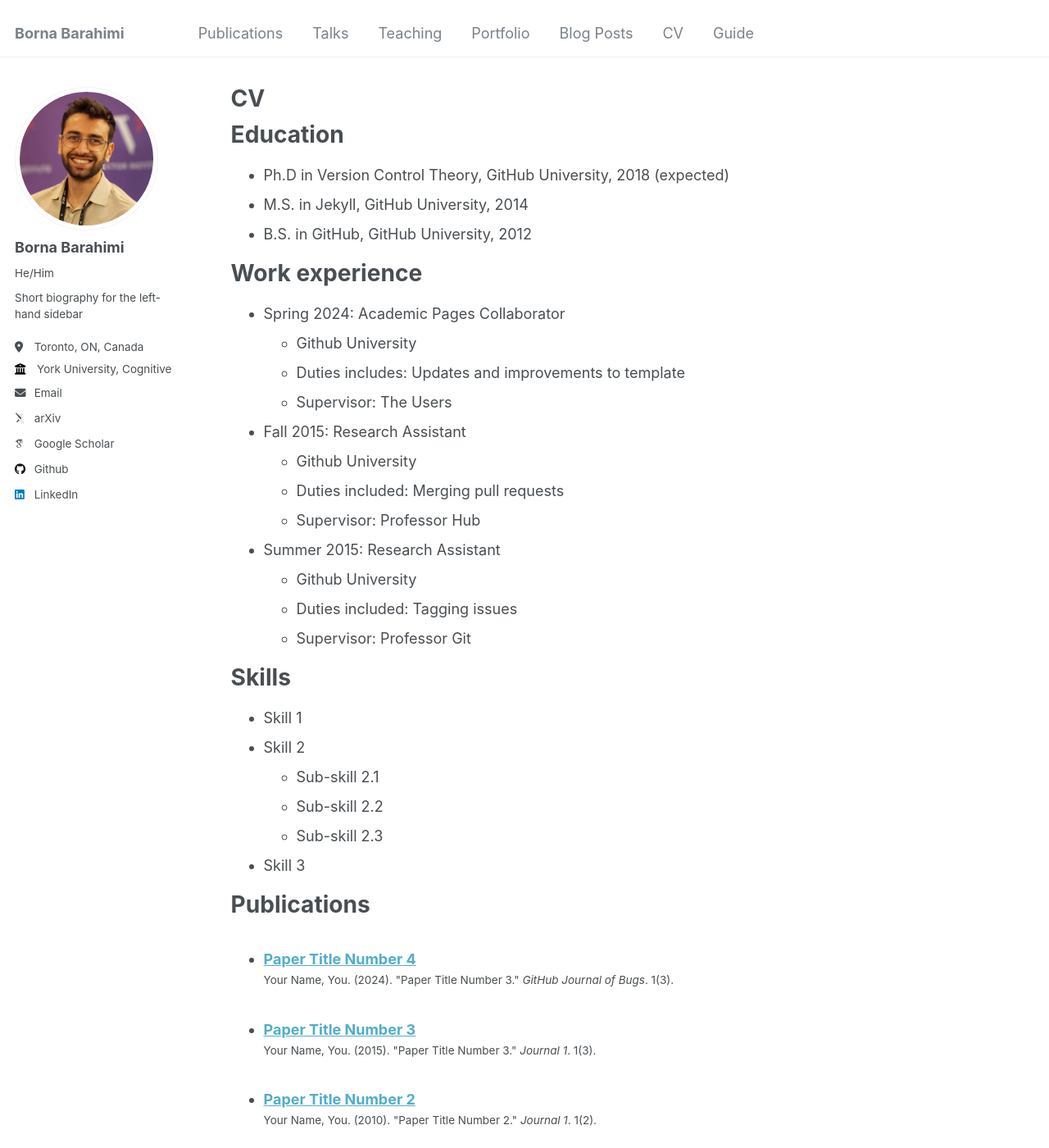
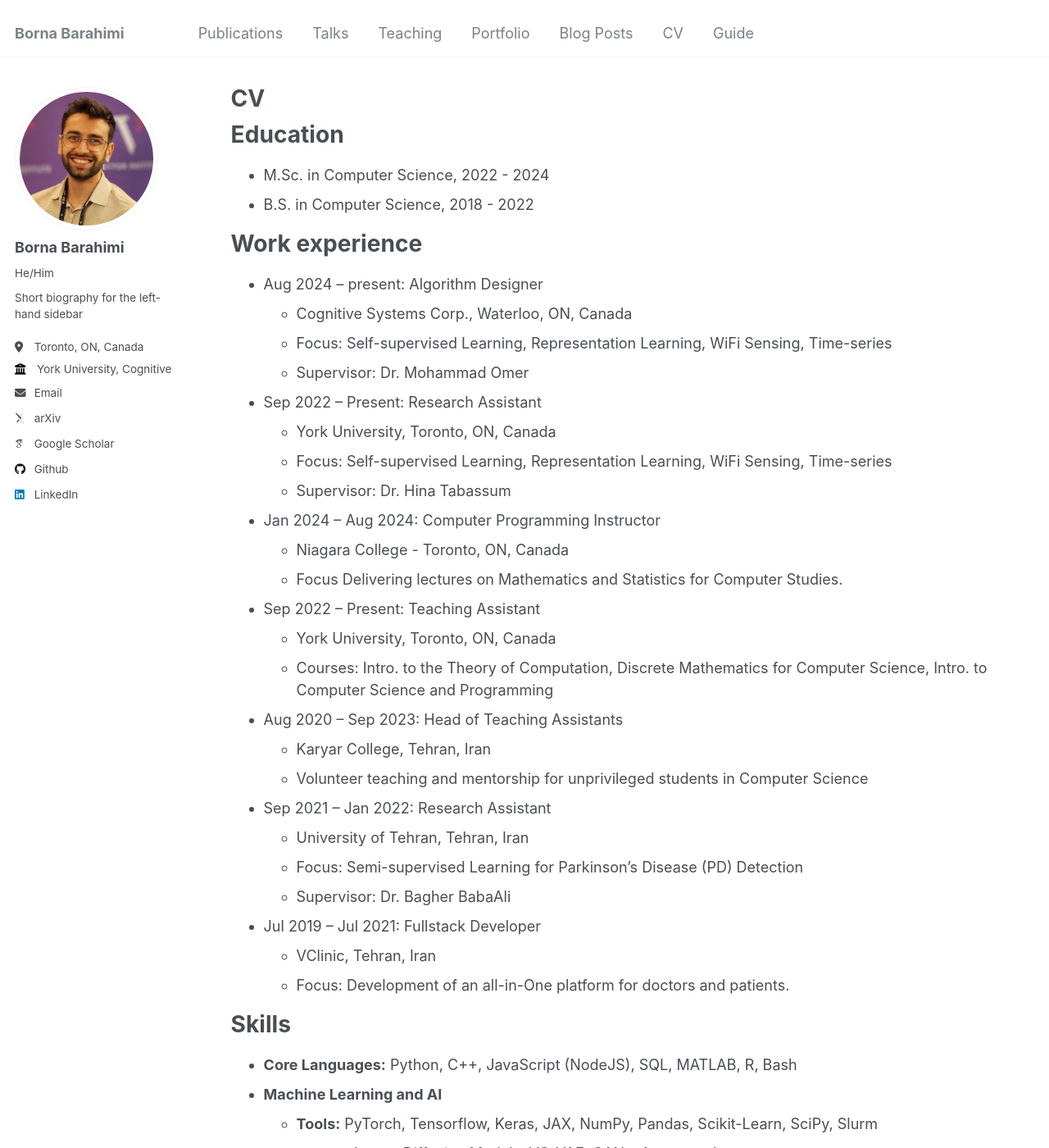
Before and after one commit to bornabr/bornabr.github.io, a Jekyll site: the page built from _pages/cv.md, in a window 1280 px wide and 1400 px high. Shown: the whole window at 82% size. Built offline with Jekyll 4.4.1, drawn with Linux system fonts in a browser that asks for light colours; some web fonts are replaced; some of the changed text lies outside the part shown.

Commit message:
Refine education, work experience, and skills in cv.md

```diff
--- a/_pages/cv.md
+++ b/_pages/cv.md
@@ -11,35 +11,52 @@ redirect_from:
 
 Education
 ======
-* Ph.D in Version Control Theory, GitHub University, 2018 (expected)
-* M.S. in Jekyll, GitHub University, 2014
-* B.S. in GitHub, GitHub University, 2012
+* M.Sc. in Computer Science, 2022 - 2024
+* B.S. in Computer Science, 2018 - 2022
 
 Work experience
 ======
-* Spring 2024: Academic Pages Collaborator
-  * Github University
-  * Duties includes: Updates and improvements to template
-  * Supervisor: The Users
+* Aug 2024 -- present: Algorithm Designer
+  * Cognitive Systems Corp., Waterloo, ON, Canada
+  * Focus: Self-supervised Learning, Representation Learning, WiFi Sensing, Time-series
+  * Supervisor: Dr. Mohammad Omer
 
-* Fall 2015: Research Assistant
-  * Github University
-  * Duties included: Merging pull requests
-  * Supervisor: Professor Hub
+* Sep 2022 -- Present: Research Assistant
+  * York University, Toronto, ON, Canada
+  * Focus: Self-supervised Learning, Representation Learning, WiFi Sensing, Time-series
+  * Supervisor: Dr. Hina Tabassum
 
-* Summer 2015: Research Assistant
-  * Github University
-  * Duties included: Tagging issues
-  * Supervisor: Professor Git
+* Jan 2024 -- Aug 2024: Computer Programming Instructor
+  * Niagara College - Toronto, ON, Canada
+  * Focus Delivering lectures on Mathematics and Statistics for Computer Studies.
+
+* Sep 2022 -- Present: Teaching Assistant
+  * York University, Toronto, ON, Canada
+  * Courses: Intro. to the Theory of Computation, Discrete Mathematics for Computer Science, Intro. to Computer Science and Programming
+
+* Aug 2020 -- Sep 2023: Head of Teaching Assistants
+  * Karyar College, Tehran, Iran
+  * Volunteer teaching and mentorship for unprivileged students in Computer Science
+
+* Sep 2021 -- Jan 2022: Research Assistant
+  * University of Tehran, Tehran, Iran
+  * Focus: Semi-supervised Learning for Parkinson’s Disease (PD) Detection
+  * Supervisor: Dr. Bagher BabaAli
+
+* Jul 2019 -- Jul 2021: Fullstack Developer
+  * VClinic, Tehran, Iran
+  * Focus: Development of an all-in-One platform for doctors and patients.
 
 Skills
 ======
-* Skill 1
-* Skill 2
-  * Sub-skill 2.1
-  * Sub-skill 2.2
-  * Sub-skill 2.3
-* Skill 3
+* **Core Languages:** Python, C++, JavaScript (NodeJS), SQL, MATLAB, R, Bash
+* **Machine Learning and AI**
+  * **Tools:** PyTorch, Tensorflow, Keras, JAX, NumPy, Pandas, Scikit-Learn, SciPy, Slurm
+  * **Generative AI:** Diffusion Models, VQ-VAE, GANs, Autoencoders
+* **Web Development:** ExpressJS, ReactJS, DevOps, WebRTC, Django
+* **Data Visualization Tools:** Seaborn, Matplotlib, RStudio
+* **Industry Knowledge:** Backend and Frontend Web Development, Software Engineering, DevOps, Agile, Object-Oriented Programming (OOP), Model-View-Controller (MVC), REST API, Design Thinking
+* **Miscellaneous:** Git, Linux, Shell (Bash/Zsh), MS Office 365, GSuite, Docker, MongoDB, PostgreSQL, Redis, LaTeX
 
 Publications
 ======
```
